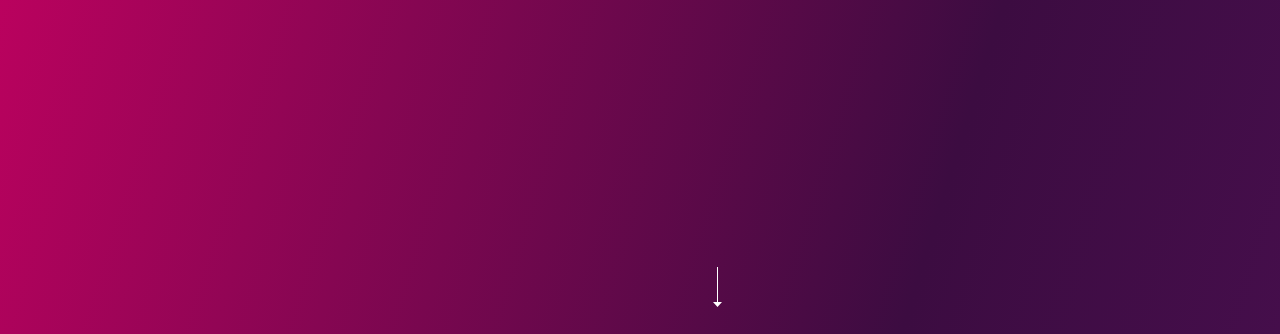
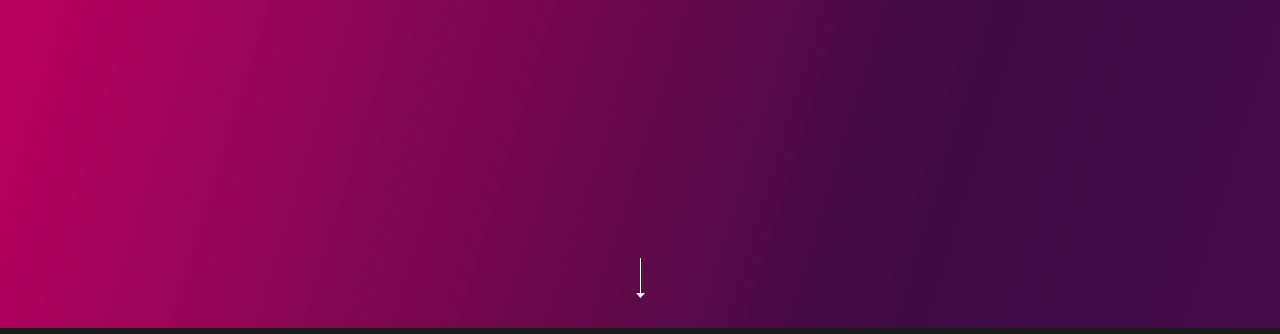
Before and after one commit to boris0903/my-project, a plain HTML site: page html.html in a window 1280 px wide. Shown: the part 544-878 px from the top of the page. Drawn offline with Linux system fonts and the light colour scheme.

Commit message:
some commit

```diff
--- a/css/style.css
+++ b/css/style.css
@@ -41,6 +41,8 @@ img{
     max-width: 1200px;
     margin: auto;
     display:flex;
+    position: relative;
+    min-height: 800px;
 }
 .subject{
     font-size: 80px;
@@ -77,8 +79,12 @@ img{
     position: absolute;
 }
 .combine{
-    margin-top: 739px;
-    margin-bottom: 30px;
+    position: absolute;
+    bottom: 30px;
+    display: flex;
+    justify-content: center;
+    left: 0;
+    right: 0;
 }
 .container{
     max-width: 1200px;
```
Also changed, not shown: html.html (+0 -1 lines).
